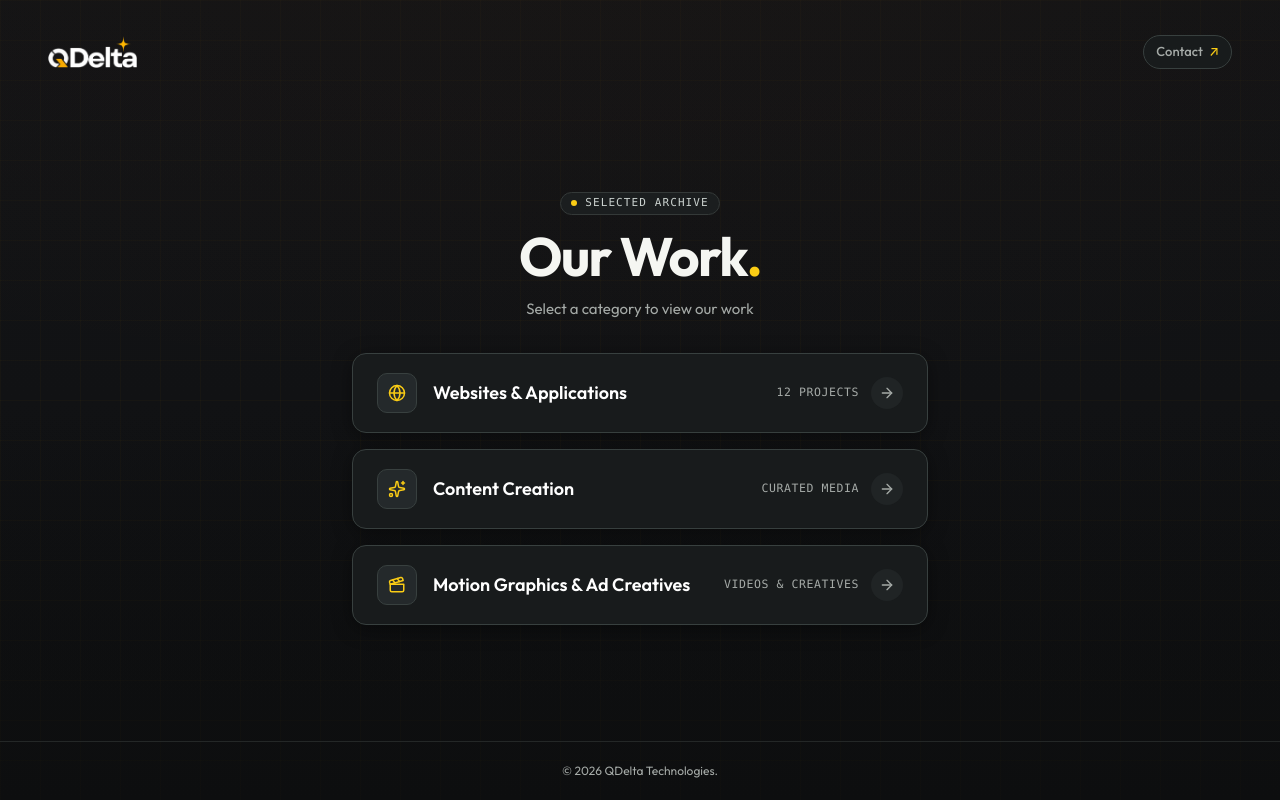
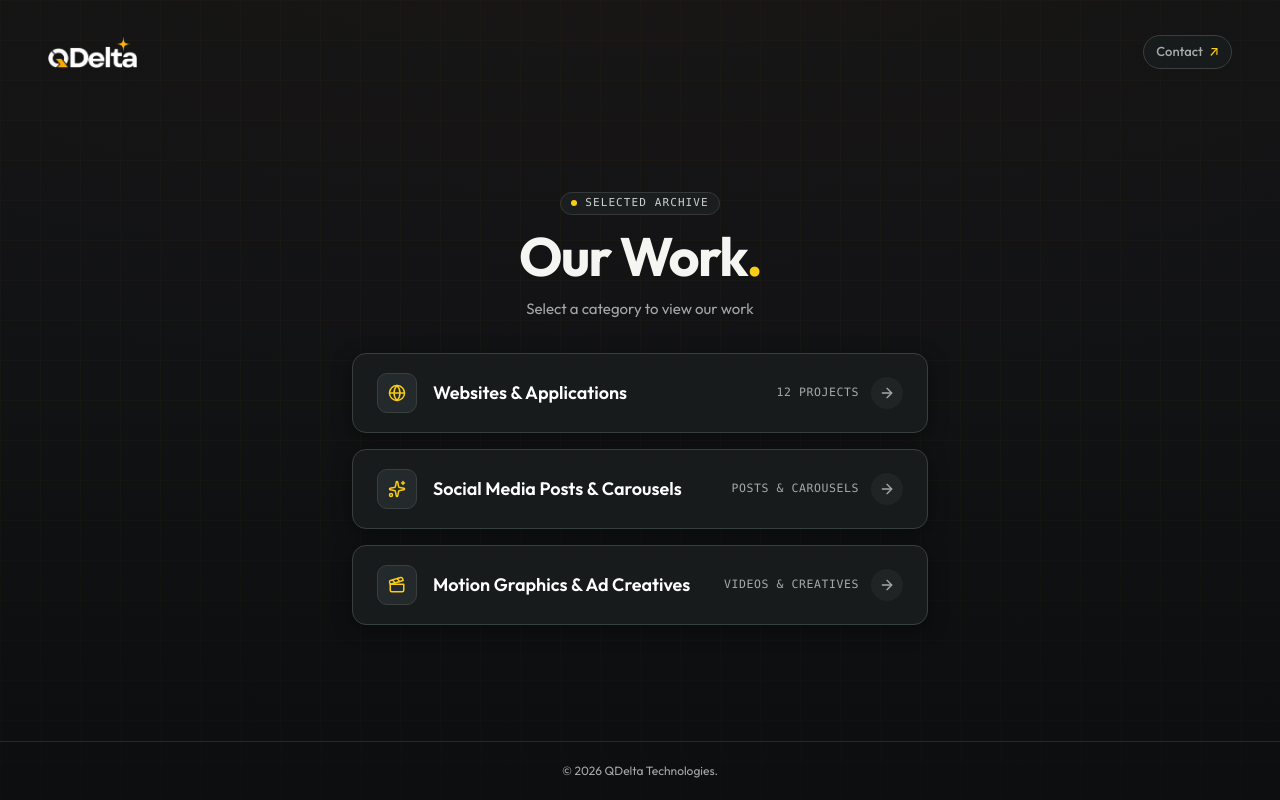
Before and after one commit to qdelta-technologies/work-portfolio-qdelta, a Next.js app: page / in a window 1280 px wide. Built offline with nearby package versions, Linux system fonts and the light colour scheme.

Commit message:
refactor(content): rename 'Content Creation & Social Media' to 'Social Media Posts & Carousels'

```diff
--- a/src/app/content-creation/page.tsx
+++ b/src/app/content-creation/page.tsx
@@ -7,7 +7,7 @@ import { ContactSection } from "@/components/sections/ContactSection";
 import { Footer } from "@/components/layout/Footer";
 
 export const metadata: Metadata = {
-  title: "Content Creation — QDelta Work",
+  title: "Social Media Posts & Carousels — QDelta Work",
   description:
     "Explore our creative social media graphics, branding visuals, and digital campaigns.",
 };
@@ -21,7 +21,7 @@ export default function ContentCreationPage() {
       {/* Subpage Header with Back to Home & Other Pages Links */}
       <WorkSubpageHeader
         currentPage="content"
-        title="Content Creation"
+        title="Social Media Posts & Carousels"
       />
 
       <main className="relative z-10 flex-1">
--- a/src/app/page.tsx
+++ b/src/app/page.tsx
@@ -16,8 +16,8 @@ export default function Home() {
     },
     {
       id: "content",
-      title: "Content Creation",
-      hint: "Curated Media",
+      title: "Social Media Posts & Carousels",
+      hint: "Posts & Carousels",
       href: "/content-creation",
       icon: Sparkles,
     },
--- a/src/components/layout/Footer.tsx
+++ b/src/components/layout/Footer.tsx
@@ -26,7 +26,7 @@ export function Footer() {
             href="/content-creation"
             className="py-1.5 px-2 rounded-[6px] hover:text-[#FACC15] transition-colors focus-visible:outline-none touch-manipulation active:scale-95"
           >
-            Content Creation
+            Social Media Posts & Carousels
           </Link>
           <span className="text-[#4E5654] hidden xs:inline">·</span>
           <Link
--- a/src/components/navigation/WorkSubpageHeader.tsx
+++ b/src/components/navigation/WorkSubpageHeader.tsx
@@ -22,8 +22,8 @@ export function WorkSubpageHeader({
     },
     {
       id: "content",
-      label: "Content Creation",
-      shortLabel: "Content",
+      label: "Social Media Posts & Carousels",
+      shortLabel: "Social Posts",
       href: "/content-creation",
     },
     {
--- a/src/components/sections/Hero.tsx
+++ b/src/components/sections/Hero.tsx
@@ -23,7 +23,7 @@ export function Hero({ activeDomain, onSelectDomain }: HeroProps) {
     },
     {
       id: "content" as WorkDomainId,
-      title: "Content Creation",
+      title: "Social Media Posts & Carousels",
       eyebrow: "VISUAL STORYTELLING",
       subtitle: "High-impact social media creatives, visual campaigns, and viral digital graphics.",
       badge: "Curated Showcase",
--- a/src/components/sections/SocialMediaSection.tsx
+++ b/src/components/sections/SocialMediaSection.tsx
@@ -16,11 +16,11 @@ export function SocialMediaSection() {
     <section
       id="content-creation"
       className="w-full py-6 sm:py-8 md:py-10"
-      aria-label="Content Creation & Social Media Showcase"
+      aria-label="Social Media Posts & Carousels Showcase"
     >
       <div className="max-w-[1320px] mx-auto px-4 sm:px-6 md:px-12 space-y-4 sm:space-y-5">
         <SectionHeader
-          title="Content Creation & Social Media"
+          title="Social Media Posts & Carousels"
           description="High-engagement social creatives, brand visuals, and story-driven campaigns."
         >
           <div className="inline-flex items-center gap-2 px-3 py-1.5 rounded-full bg-[#181B1C] border border-[#38403F] text-[11.5px] font-mono text-[#A5AAA7]">
```
